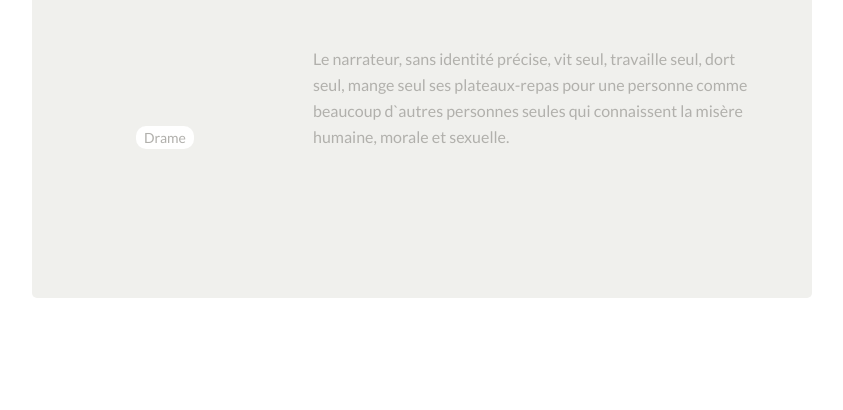
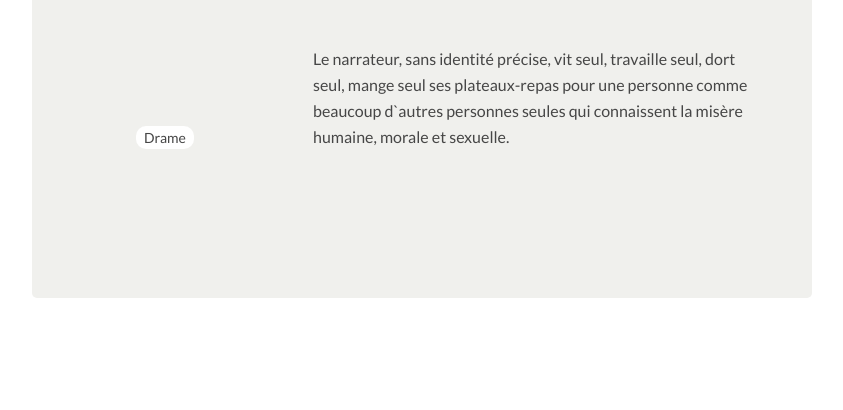
Before and after one commit to Freddy92i/Mediatheque, a PHP site: page /film.php?id=1 in a window 1280 px wide. Shown: the part 390-800 px from the top of the page, without its empty margins (218-1061 px from the left). Run offline with PHP 8.4, Linux system fonts and the light colour scheme; data comes from the database, SQL or seed files in the repository; data that the repository does not hold is empty; style sheets or scripts are compiled from the project's sources; some libraries are stand-ins or nearby versions.

Commit message:
Update effet.scss

```diff
--- a/css/effet.scss
+++ b/css/effet.scss
@@ -94,7 +94,7 @@ a:hover {
   height: 200px;
   font-size: 16px;
   line-height: 26px;
-  color: #B1B0AC;
+  color: #464646;
 
 }
 
```
